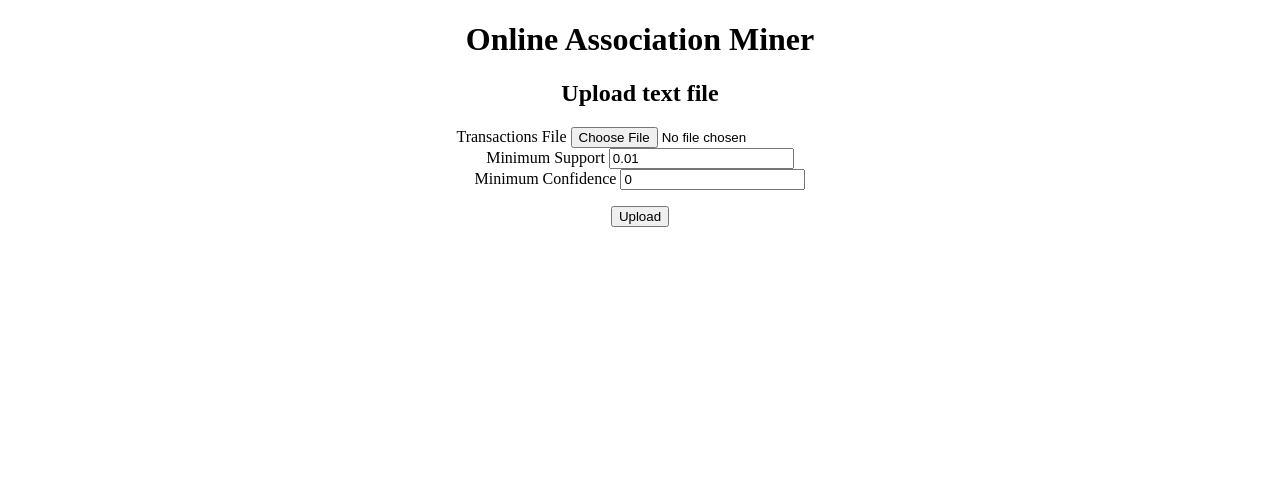
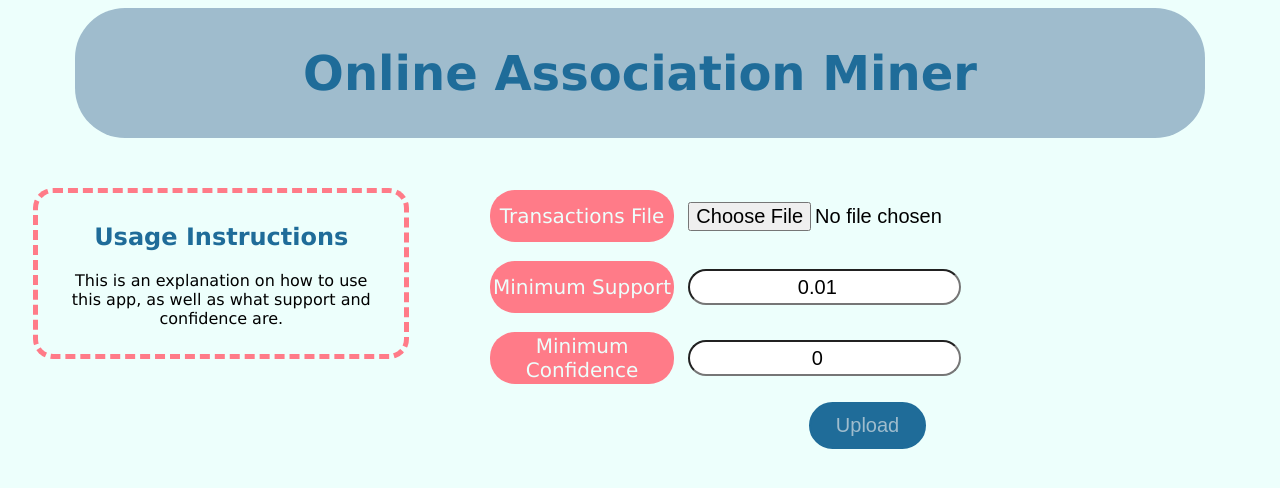
Before and after one commit to mkhorasani/Online_Association_Minining, a Flask app: page / in a window 1280 px wide. Shown: the top 488 px of the page. Run offline with Flask 2, Linux system fonts and the light colour scheme; some libraries are stand-ins or nearby versions.

Commit message:
Made it pretty

```diff
--- /dev/null
+++ b/static/stylesheet.css
@@ -0,0 +1,104 @@
+/* Page */
+
+body {
+    background-color: #EDFFFC;
+    font-family: Verdana, Geneva, sans-serif;
+}
+
+.heading {
+    margin-bottom: 50px;
+    padding: 5px;
+    background-color: #9FBCCD;
+    border-radius: 50px;
+    width: 70rem;
+}
+
+.info {
+    width: 25%;
+    float: left;
+    margin-left: 2%;
+    border: 5px #FF7B88 dashed;
+    border-radius: 20px;
+    padding: 10px 25px;
+}
+
+.form {
+    width: 60%;
+    float: right;
+    margin-right: 2%;
+}
+
+h1 {
+    color: #1F6C99;
+    font-size: 3rem;
+}
+
+h2 {
+    color: #1F6C99;
+}
+
+/* Form */
+
+.formError {
+    color: #CC474C;
+}
+
+input#support, input#confidence {
+    border-radius: 25px;
+    height: 30px;
+    font-size: 20px;
+    text-align: center;
+}
+
+input#transactions_file {
+    font-size: 20px;
+    /*padding: 5px 15px;*/
+    /*border-radius: 15px;
+    border: 1px solid black;*/
+}
+
+input#submit {
+    font-size: 20px;
+    padding: 10px 25px;
+    border-radius: 25px;
+    border: 2px solid #1F6C99;
+    background-color: #1F6C99;
+    color: #9FBCCD;
+    cursor: pointer;
+}
+input#submit:hover {
+    background-color: #9FBCCD;
+    color: #1F6C99;
+}
+
+/* Table */
+
+td {
+    height: 50px;
+}
+
+td.label {
+    background-color: #FF7B88;
+    border-radius: 25px;
+    text-align: center;
+    color: #EDFFFC;
+    width: 30%;
+    font-size: 20px
+}
+
+td.empty {
+    width: 2%;
+}
+
+td.input {
+    width: 25%;
+}
+
+td.error {
+    width: 40%;
+    font-size: 15px;
+}
+
+tr.empty {
+    height: 15px;
+}
--- a/templates/index.html
+++ b/templates/index.html
@@ -1,33 +1,54 @@
 <!DOCTYPE html>
 <html lang="en">
 <head>
+    <link rel="stylesheet" type="text/css" href="{{ url_for('static', filename='stylesheet.css') }}">
     <meta charset="UTF-8">
     <title>Online Association Miner</title>
 </head>
 <body>
 <div align="center">
+    <div class="heading">
         <h1>Online Association Miner</h1>
-    <h2>Upload text file</h2>
+    </div>
+    <div class="info">
+        <h2>Usage Instructions</h2>
+        <p>This is an explanation on how to use this app, as well as what support and confidence are.</p>
+    </div>
+    <div class="form">
         <form method=post enctype=multipart/form-data>
             {{ form.hidden_tag() }}
-        <p>
-            {{ form.transactions_file.label }}
-            {{ form.transactions_file }}<br>
-
-            {{ form.support.label }}
-            {{ form.support(size=10) }}<br>
+            <table class="formTable">
+                <tr>
+                    <td class="label">{{ form.transactions_file.label }}</td>
+                    <td class="empty"></td>
+                    <td class="input">{{ form.transactions_file }}</td>
+                </tr>
+                <tr class="empty"></tr>
+                <tr>
+                    <td class="label">{{ form.support.label }}</td>
+                    <td class="empty"></td>
+                    <td class="input">{{ form.support(size=10) }}</td>
+                    <td class="error">
                         {% for error in form.support.errors %}
-            <span style="color: red;">[{{ error }}]</span><br>
+                        <span class="formError">[{{ error }}]</span><br>
                         {% endfor %}
-
-            {{ form.confidence.label }}
-            {{ form.confidence(size=10) }}<br>
+                    </td>
+                </tr>
+                <tr class="empty"></tr>
+                <tr>
+                    <td class="label">{{ form.confidence.label }}</td>
+                    <td class="empty"></td>
+                    <td class="input">{{ form.confidence(size=10) }}</td>
+                    <td class="error">
                         {% for error in form.confidence.errors %}
-            <span style="color: red;">[{{ error }}]</span><br>
+                        <span class="formError">[{{ error }}]</span><br>
                         {% endfor %}
-        </p>
-        <p>{{ form.submit() }}</p>
+                    </td>
+                </tr>
+            </table>
+            <p id="uploadButton">{{ form.submit() }}</p>
         </form>
+    </div>
 </div>
 </body>
 </html>
```
Lines whose indentation alone changed are shown as unchanged.
